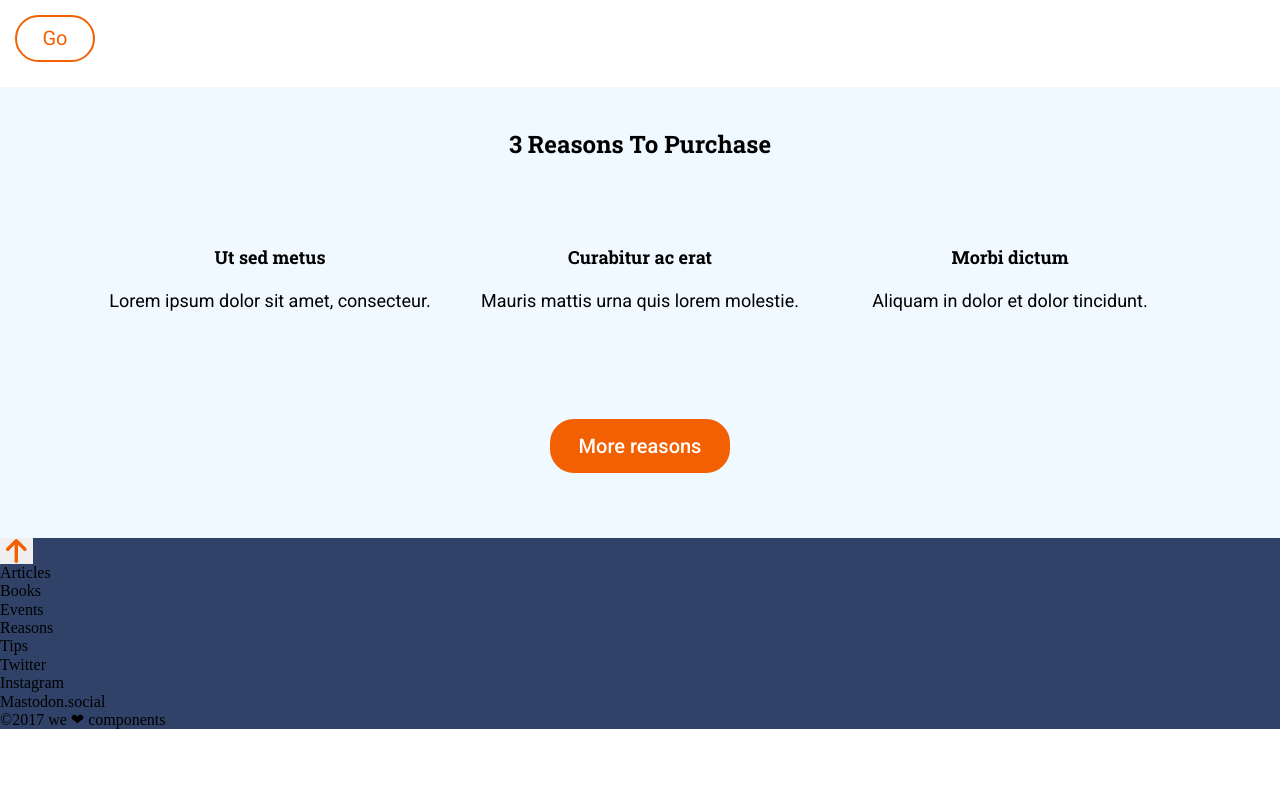
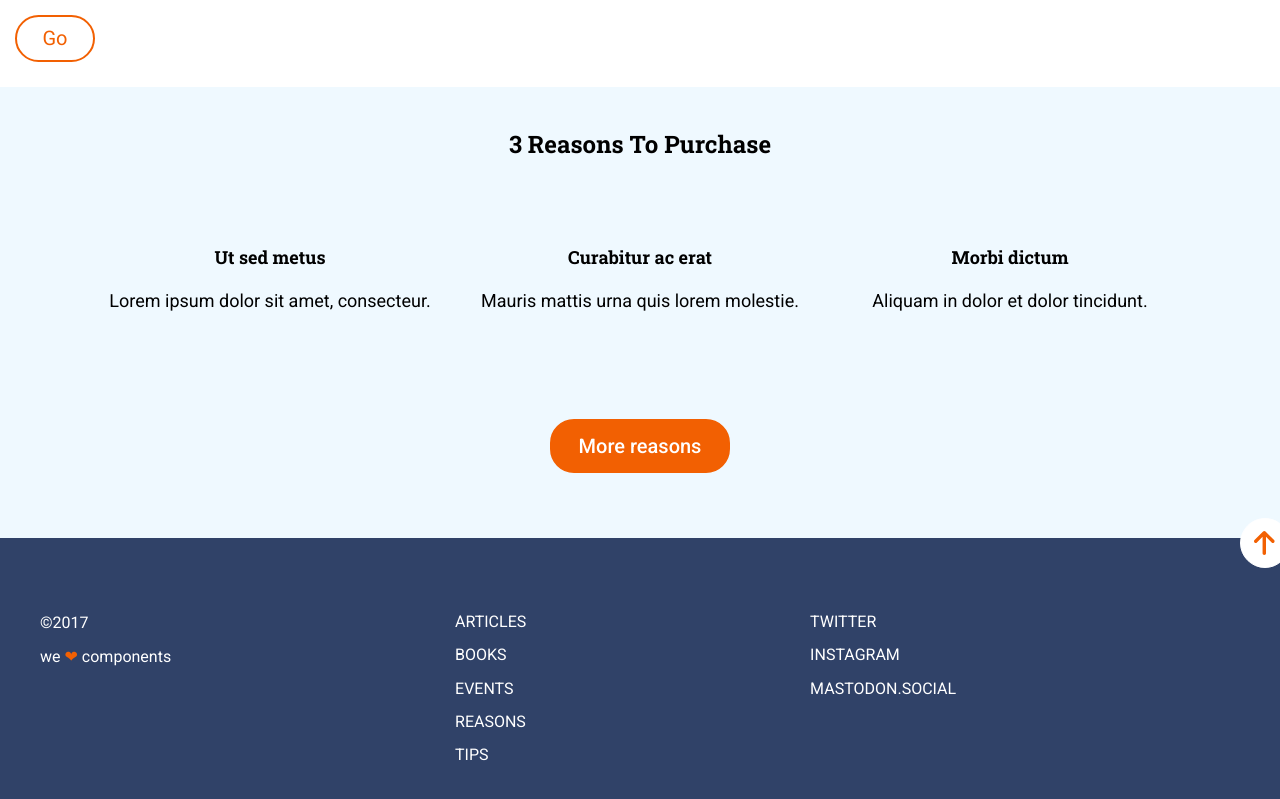
Before and after one commit to ana-sanchez/evaluacion-final-modulo-1-ana-sanchez, a website: page _src/templates/index.html in a window 1280 px wide. Shown: the part 942-1741 px from the top of the page. Before the commit the page ends 1671 px from the top, so only its background shows below. Drawn offline with nearby package versions, Linux system fonts and the light colour scheme; files that its build step writes are made by us from their sources; files whose address does not match are found by name.

Commit message:
Add css footer and html

```diff
--- a/_src/assets/scss/layout/_footer.scss
+++ b/_src/assets/scss/layout/_footer.scss
@@ -1,5 +1,83 @@
 .footer {
     background-color: $secondaryColor;
+    padding: rem(40);
+    display: flex;
+    flex-direction: column;
+    justify-content: center;
+    align-items: center;
+    align-content: center;
 
+    a{
+        color: $white;
+
+    }
+    a:hover {
+        color: $grey;
+    }
+
+    ul,li {
+        margin-top: rem(15);
+    }
+
+    &__button {
+        background-color: $white;
+        border: $white 1px solid;
+        border-radius: rem(50);
+        padding: rem(10);
+        width: rem(50);
+        height: rem(50);
+        position: absolute;
+        margin-top: rem(-60);
+    }
+
+    &__nav {
+        text-align: center;
+        text-transform: uppercase;
+        font-family: $basicFont;
+        color: $white;
+        margin: rem(20) 0;
+    }
+
+    &__social {
+        text-align: center;
+        text-transform: uppercase;
+        font-family: $basicFont;
+        color: $white;
+        margin: rem(20) 0;
+    }
+
+    &__copy {
+        text-align: center;
+        font-family: $basicFont;
+        color: $white;
+        margin: rem(20) 0;
+    }
 
 }
+
+.heart {
+    color: $buttonColor;
+}
+
+@include media ($tablet) {
+    .footer {
+        display: flex;
+        flex-direction: row-reverse;
+        justify-content: space-between;
+        align-items: flex-start;
+    }
+
+    .footer__nav {
+        text-align: left;
+        order: 1;
+    }
+    .footer__social {
+        text-align: left;
+        order: 0;
+    }
+    .footer__copy {
+        text-align: left;
+        order: 2;
+    }
+
+}
--- a/_src/assets/scss/normalize.scss
+++ b/_src/assets/scss/normalize.scss
@@ -375,3 +375,7 @@ button {
   text-decoration: none;
   border: 0px;
 }
+
+a {
+  text-decoration-color: none;
+}
--- a/_src/templates/index.html
+++ b/_src/templates/index.html
@@ -80,35 +80,43 @@
       </article>
     </main>
     <footer class="footer">
-      <button>
-        <img src="./assets/images/ico-arrow.svg" alt="">
-      </button>
+      <a href="#">
+        <button class="footer__button">
+          <img src="./assets/images/ico-arrow.svg" alt="">
+        </button>
+    </a>
       <div class="footer__nav">
         <nav class="footer__nav__menu">
           <ul>
-            <li><a href="#" target="" rel=""></a>Articles</li>
-            <li><a href="#" target="" rel=""></a>Books</li>
-            <li><a href="#" target="" rel=""></a>Events</li>
-            <li><a href="#" target="" rel=""></a>Reasons</li>
-            <li><a href="#" target="" rel=""></a>Tips</li>
+            <a href="#" target="" rel=""><li>Articles</li></a>
+            <a href="#" target="" rel=""><li>Books</li></a>
+            <a href="#" target="" rel=""><li>Events</li></a>
+            <a href="#" target="" rel=""><li>Reasons</li></a>
+            <a href="#" target="" rel=""><li>Tips</li></a>
           </ul>
         </nav>
       </div>
-      <div class="footer__social-media">
+      <div class="footer__social">
         <nav>
           <ul>
-            <li><a href="#" target="" rel=""></a>Twitter</li>
-            <li><a href="#" target="" rel=""></a>Instagram</li>
-            <li><a href="#" target="" rel=""></a>Mastodon.social</li>
+            <a href="#" target="" rel=""><li>Twitter</li></a>
+            <a href="#" target="" rel=""><li>Instagram</li></a>
+            <a href="#" target="" rel=""><li>Mastodon.social</li></a>
           </ul>
         </nav>
       </div>
-      <div class="copy">
+      <div class="footer__copy">
+        <p>
+          ©2017
+        </p>
         <span>
-          ©2017
+          we
+        </span>
+        <span class="heart">
+          ❤︎
         </span>
         <span>
-          we ❤︎ components
+          components
         </span>
       </div>
     </footer>
```
